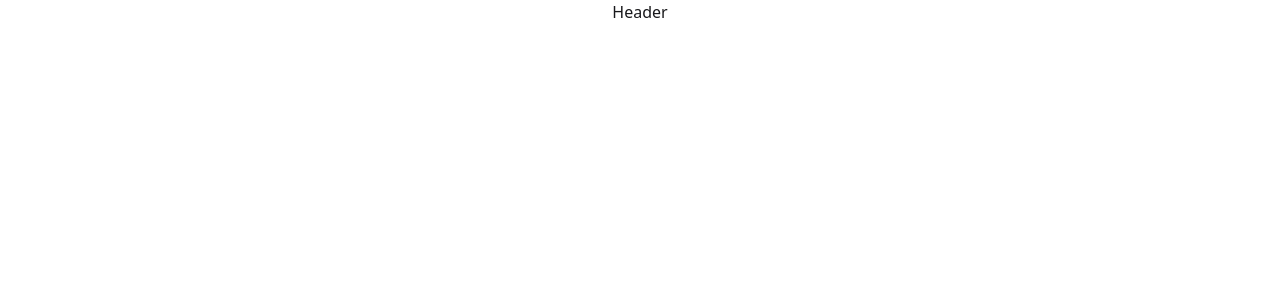
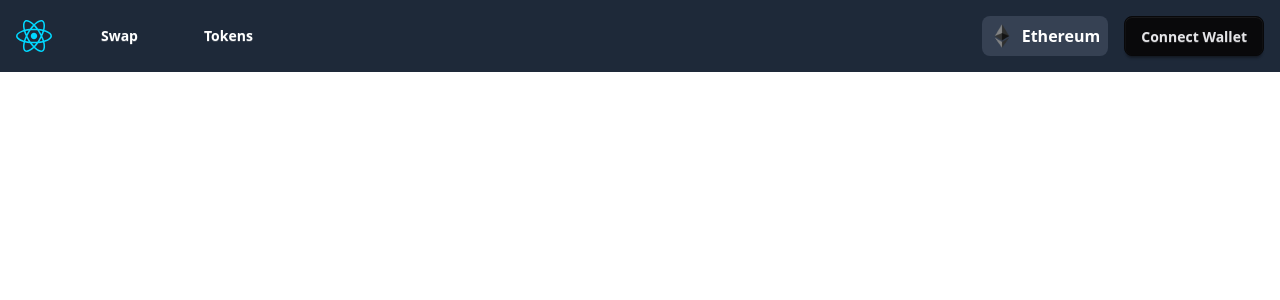
Before and after one commit to alvinyusuf/dex, a React (Vite) app in the folder frontend/: page / in a window 1280 px wide. Shown: the top 300 px of the page. Built offline with nearby package versions, Linux system fonts and the light colour scheme.

Commit message:
feat: add Header component with navigation and Ethereum display

```diff
--- a/frontend/src/components/Header.jsx
+++ b/frontend/src/components/Header.jsx
@@ -1,5 +1,20 @@
+import Logo from '../assets/react.svg';
+
 export default function Header() {
   return (
-    <div>Header</div>
+    <header className="w-full flex justify-between items-center p-4 bg-gray-800 text-white">
+      <div className='flex items-center gap-8 text-xl font-semibold'>
+        <img src={Logo} alt="logo" />
+        <button className="btn btn-ghost">Swap</button>
+        <button className="btn btn-ghost">Tokens</button>
+      </div>
+      <div className="flex items-center gap-4">
+        <div className="flex items-center gap-2 bg-gray-700 p-2 rounded-lg font-semibold hover:bg-gray-600 transition-colors">
+          <img src="/eth.png" alt="Ethereum" width={24} height={24} />
+          Ethereum
+        </div>
+        <button className="btn btn-neutral rounded-lg">Connect Wallet</button>
+      </div>
+    </header>
   )
 }
```
Also changed, not shown: frontend/public/eth.png (added).
